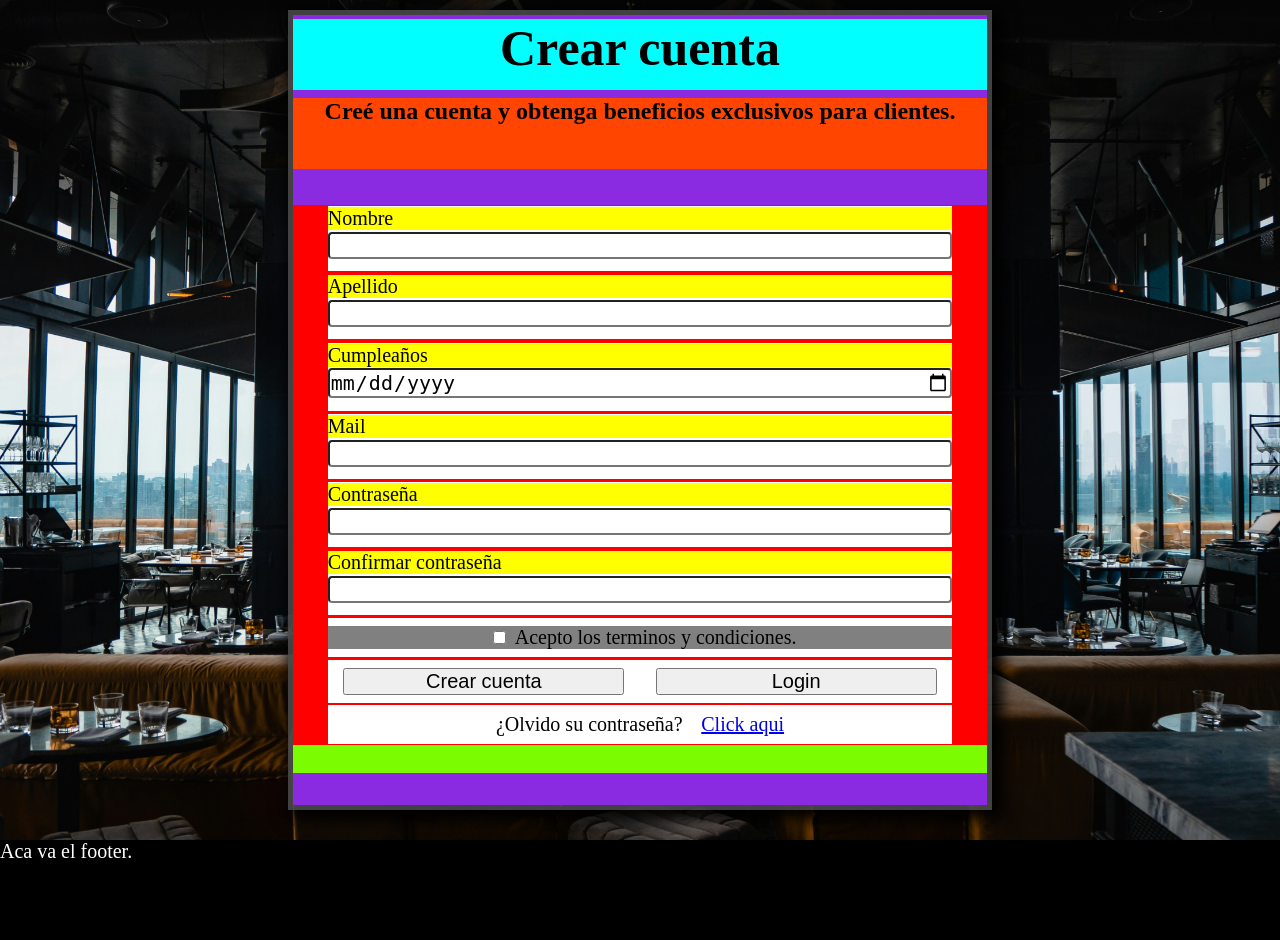
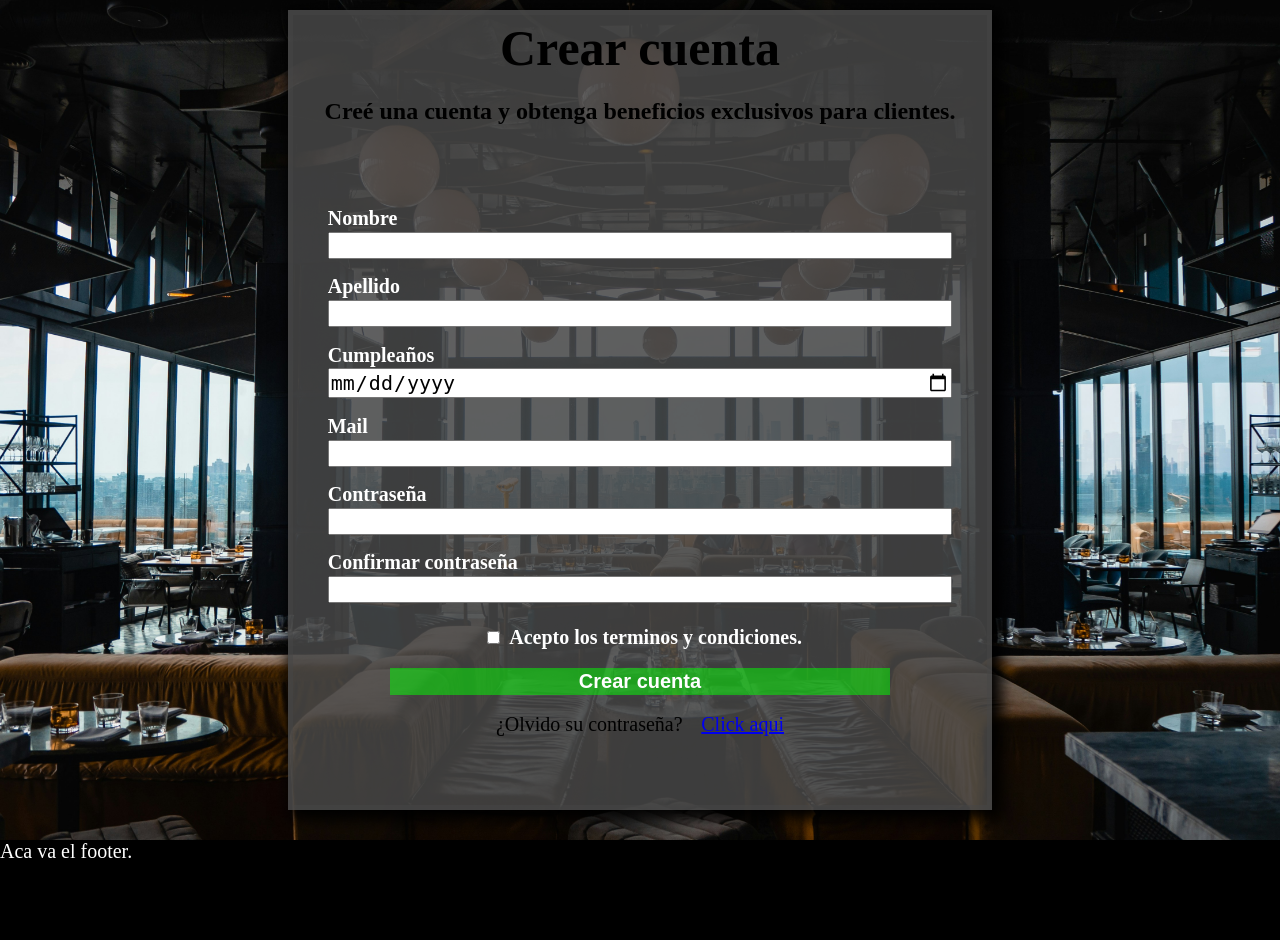
Before and after one commit to AxelBazanSposito/Grupo-4---Proyecto, a Python web app: template template/admin/register.html in a window 1280 px wide. Shown: the part 55-995 px from the top of the page. Run offline with Jinja, Linux system fonts and the light colour scheme; the template is opened without the code that fills it, so the values that code supplies are empty; some libraries are stand-ins or nearby versions.

Commit message:
Se modifica el Registres y el css. Aun queda pendiente cuestiones de estilo para la pagina.

```diff
--- a/static/css/style-prueba-2.css
+++ b/static/css/style-prueba-2.css
@@ -291,7 +291,7 @@ nav #navLogin .navLoginLink:hover{
     width: 100%;
     height: 100%;
     align-items: center;
-    background-color: blueviolet;
+    /* background-color: blueviolet; */
 }
 
 .mainRegister #contLoging h1{
@@ -300,7 +300,7 @@ nav #navLogin .navLoginLink:hover{
     text-align: center;
 
     height: 90%;
-    background-color: aqua;
+    /* background-color: aqua; */
 }
 
 .mainRegister #contLoging h2{
@@ -309,7 +309,7 @@ nav #navLogin .navLoginLink:hover{
     text-align: center;
 
     height: 90%;
-    background-color: orangered;
+    /* background-color: orangered; */
 }
 
 .mainRegister #contLoging form{
@@ -317,7 +317,7 @@ nav #navLogin .navLoginLink:hover{
 
 
     height: 90%;
-    background-color: lawngreen;
+    /* background-color: lawngreen; */
 }
 
     /* crea y modifica el grid del formulario */
@@ -339,23 +339,25 @@ nav #navLogin .navLoginLink:hover{
     place-items: center;
     height: 95%;
 
-    background-color: red;
+    /* background-color: red; */
 }
 
 .mainRegister form div div{
     width: 90%;
-    background-color: white;
+    /* background-color: white; */
 }
 
 .mainRegister form div div label{
     width: 100%;
     text-align:start;
-    background-color: yellow;
+    font-weight: bold;
+    color: var(--secondary-color);
+    /* background-color: yellow; */
 }
 
 .mainRegister form div div input{
     width: 100%;
-    border-radius: 4px;
+    /* border-radius: 4px; */
 }
 
 
@@ -375,7 +377,7 @@ nav #navLogin .navLoginLink:hover{
     justify-content: center;
     align-items: baseline;
     /* width: 150%; */
-    background-color: grey;
+    /* background-color: grey; */
 }
 
 .mainRegister form div #terminosRegister label:hover{
@@ -391,7 +393,17 @@ nav #navLogin .navLoginLink:hover{
 }
 
 .mainRegister form div #botonesRegister button{
-    width: 45%;
+    /* width: 45%; */
+    width: 80%;
+    background-color: var(--primary-color-opacity-50);
+    font-weight: bold;
+    border-color: transparent;
+    color: var(--secondary-color);
+}
+
+.mainRegister form div #botonesRegister button:hover{
+    color: rgba(255, 255, 255, 0.5);
+    border-color: var(--primary-color-opacity-50);
 }
 
         /* modifica el div de Recuperar contraseña */
--- a/template/admin/register.html
+++ b/template/admin/register.html
@@ -110,7 +110,7 @@
                     </div>
                     <div id="botonesRegister">
                         <button>Crear cuenta</button>
-                        <button>Login</button>
+                        <!-- <button>Login</button> -->
                     </div>
 
                     <div id="recPassRegister">
```
